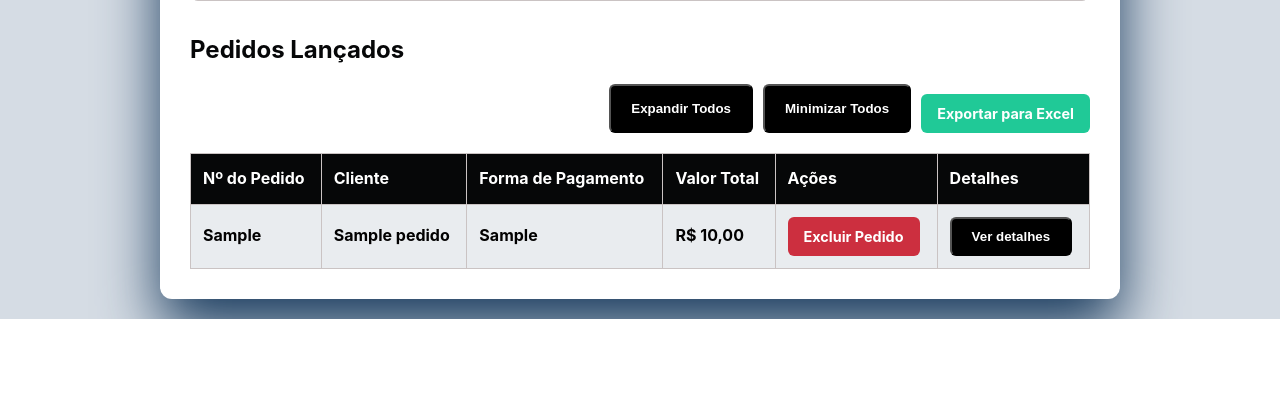
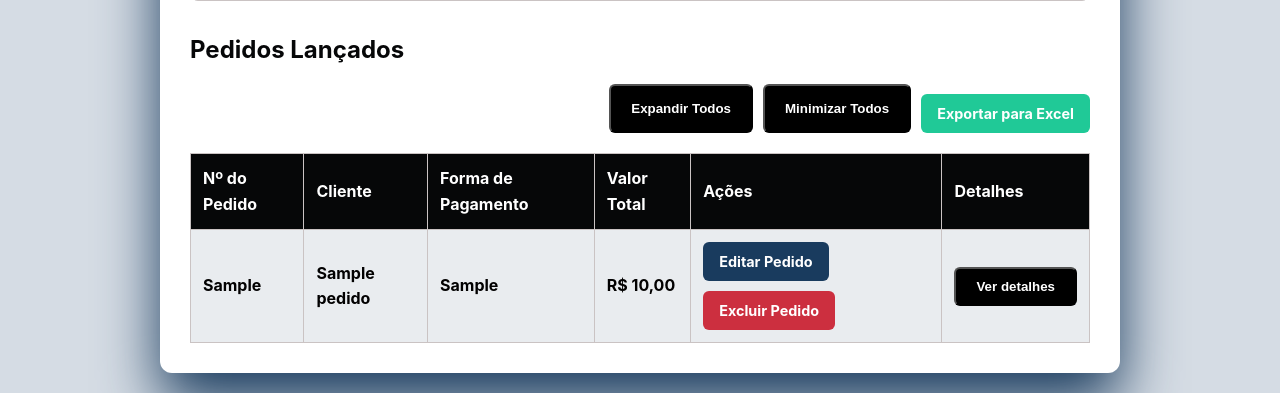
Before and after one commit to tecnologiaapi/controle_financeiro, a Flask app: page /pedidos in a window 1280 px wide. Shown: the part 728-1121 px from the top of the page. Before the commit the page ends 1047 px from the top, so only its background shows below. Run offline with Flask 3, Linux system fonts and the light colour scheme; a user stored in the database is signed in; tables that the repository leaves empty hold one stand-in row (values such as "Sample post").

Commit message:
Update pedidos.html

```diff
--- a/templates/pedidos.html
+++ b/templates/pedidos.html
@@ -32,9 +32,7 @@
         <label for="valor_display">Valor Total:</label>
         <div style="display: flex; align-items: center; gap: 5px;">
             <span style="font-size: 1em;">R$</span>
-            <!-- Campo visível para o usuário com a máscara -->
             <input type="text" id="valor_display" placeholder="123,45" required style="flex-grow: 1;" inputmode="decimal">
-            <!-- Campo oculto que envia o valor numérico para o servidor -->
             <input type="hidden" id="valor" name="valor">
         </div>
 
@@ -85,7 +83,13 @@
                         <td>{{ pedido.cliente_nome }}</td>
                         <td>{{ pedido.forma_pagamento }}</td>
                         <td>R$ {{ "%.2f"|format(pedido.valor_total)|replace('.', ',') }}</td>
-                        <td><a href="{{ url_for('excluir_pedido', id=pedido.id) }}" class="button-link delete-button">Excluir Pedido</a></td>
+
+                        <td>
+                            <div style="display: flex; gap: 10px; flex-wrap: wrap;">
+                                <a href="{{ url_for('editar_pedido', id=pedido.id) }}" class="button-link edit-button">Editar Pedido</a>
+                                <a href="{{ url_for('excluir_pedido', id=pedido.id) }}" class="button-link delete-button">Excluir Pedido</a>
+                            </div>
+                        </td>
                         <td>
                             <button class="toggle-parcelas button-link secondary-button" data-pedido-id="{{ pedido.id }}">Ver detalhes</button>
                         </td>
```
